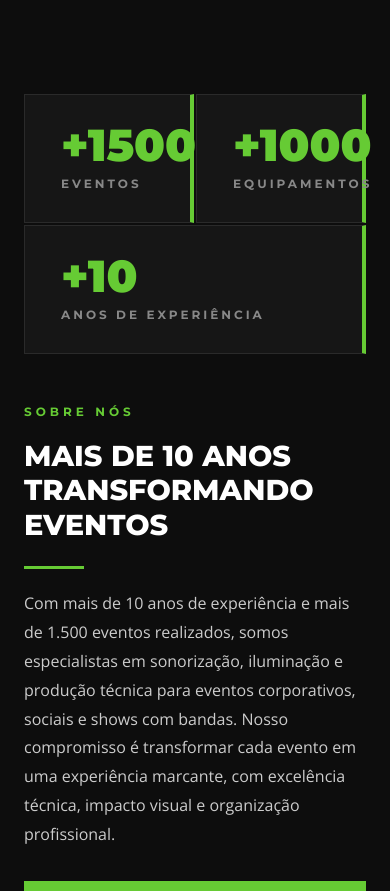
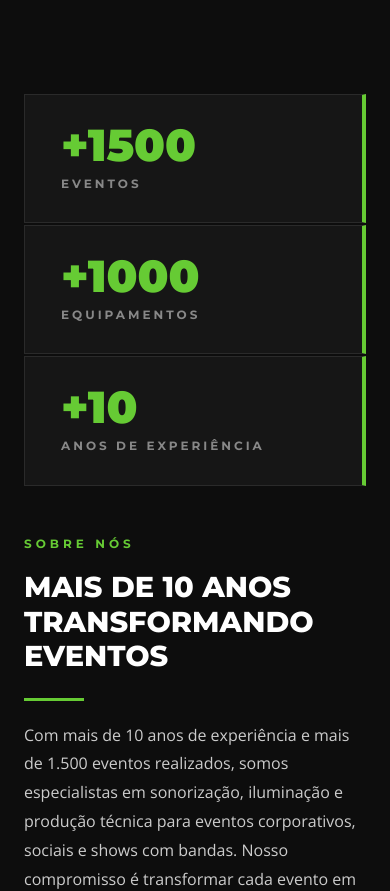
Before and after one commit to kamilaingridc/site-gustavo-moreira, a React (Vite) app: page / in a window 390 px wide. Shown: the part 846-1737 px from the top of the page. Built offline with nearby package versions, Linux system fonts and the light colour scheme.

Commit message:
fix: contadores

```diff
--- a/src/pages/Home.css
+++ b/src/pages/Home.css
@@ -425,4 +425,15 @@
   .empresa-banner {
     background-attachment: scroll;
   }
+
+  /* Contadores: uma coluna para evitar sobreposição em telas estreitas */
+  .sobre__stats {
+    flex-direction: column;
+  }
+
+  .stat-card {
+    min-width: 0;
+    flex: none;
+    width: 100%;
+  }
 }
```
